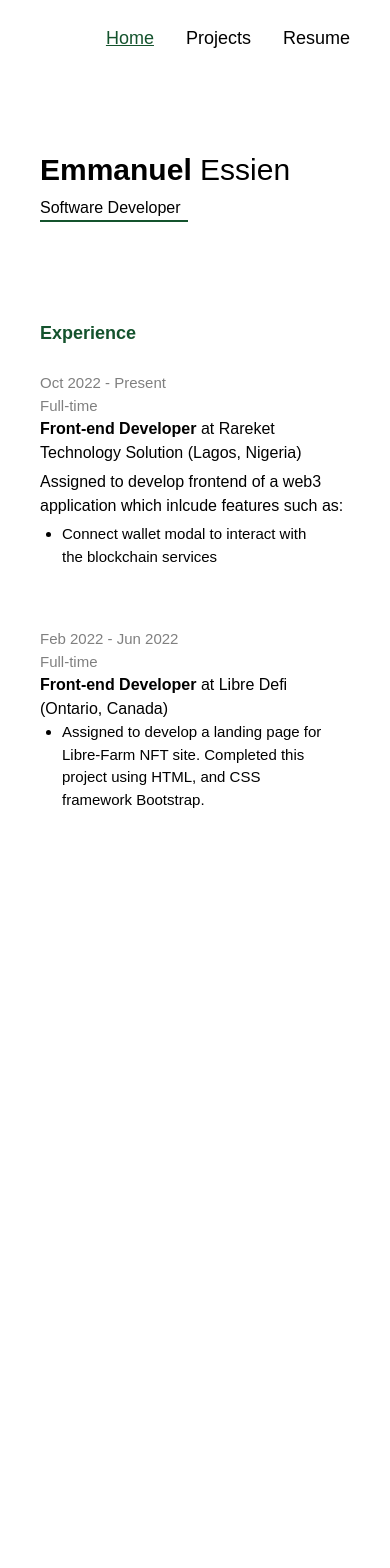
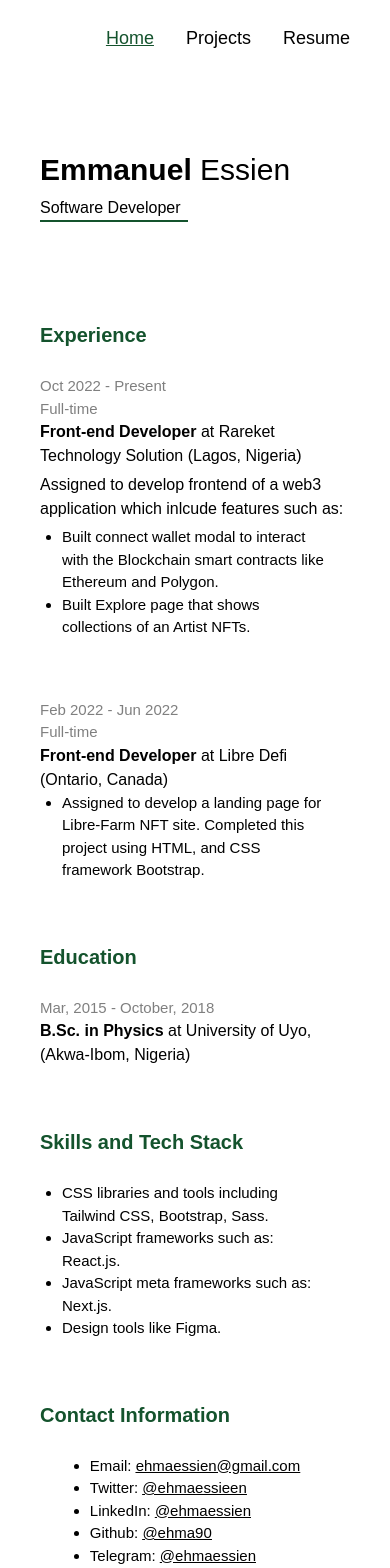
Before and after one commit to ehma90/Portfolio-App, a React (Create React App) app: page /resume in a window 390 px wide. Shown: the top 1568 px of the page. Before the commit the page ends 868 px from the top, so only its background shows below. Built offline with nearby package versions, Linux system fonts and the light colour scheme.

Commit message:
Update Resume page

```diff
--- a/src/Component/Hero/About.jsx
+++ b/src/Component/Hero/About.jsx
@@ -4,10 +4,10 @@ function About() {
   return (
     <div className='mt-[150px] mb-[100px] text-md md:text-lg'>
       <p className='leading-7'>I'm <span className='text-green-900 font-semibold '>Emmanuel,</span> a software developer from Nigeria.</p>
-      <p className='leading-7'>Currently building side projects, you can find it in <a href="https://github.com/ehma90" className='font-bold text-green-900 underline decoration-1'>my Github</a> repository.</p>
+      <p className='leading-7'>Currently building side projects, you can find it in <a href="https://github.com/ehma90" className='font-semibold text-green-900 underline decoration-1'>my Github</a> repository.</p>
       <p className='leading-7'>Available for jobs and collaborations.</p>
-      <p className='leading-7'>Join me on <a href="https://twitter.com/ehmaessieen">Twitter</a>, where I share tweets about things I like and memes.</p>
-      <p className='leading-7'>Feel free to send an <a href="mailto:ehmaessien@gmail.com" className=' font-bold text-green-900 underline decoration-1'>Email</a> </p>
+      <p className='leading-7'>Join me on <a href="https://twitter.com/ehmaessieen" className='font-semibold text-green-900 underline decoration-1'>Twitter</a>, where I share tweets about things I like and memes.</p>
+      <p className='leading-7'>Feel free to send an <a href="mailto:ehmaessien@gmail.com" className=' font-semibold text-green-900 underline decoration-1'>Email</a> </p>
     </div>
   );
 }
--- a/src/Component/pages/Resume.jsx
+++ b/src/Component/pages/Resume.jsx
@@ -12,20 +12,28 @@ function Resume() {
       </div>
 
       <div className="container mx-auto">
-        <h1 className="experience-header">Experience</h1>
+        <h2 className="resume-header">Experience</h2>
         <div className="experience">
           <div className="resume-list">
-            <label className="experience-date">Oct 2022 - Present</label>
-            <label className="experience-date">Full-time</label>
+            <label className="resume-date">Oct 2022 - Present</label>
+            <label className="resume-date">Full-time</label>
           </div>
           <div className="resume-list">
             <label className="FED">
-              Front-end Developer <span>at Rareket Technology Solution (Lagos, Nigeria)</span>{" "}
+              Front-end Developer{" "}
+              <span>at Rareket Technology Solution (Lagos, Nigeria)</span>{" "}
             </label>
             <ul>
-              <div className="title">Assigned to develop frontend of a web3 application which inlcude features such as:</div>
+              <div className="title">
+                Assigned to develop frontend of a web3 application which inlcude
+                features such as:
+              </div>
               <li>
-              Connect wallet modal to interact with the blockchain services
+                Built connect wallet modal to interact with the Blockchain smart
+                contracts like Ethereum and Polygon.
+              </li>
+              <li>
+                Built Explore page that shows collections of an Artist NFTs.
               </li>
             </ul>
           </div>
@@ -33,8 +41,8 @@ function Resume() {
 
         <div className="experience">
           <div className="resume-list">
-            <label className="experience-date">Feb 2022 - Jun 2022</label>
-            <label className="experience-date">Full-time</label>
+            <label className="resume-date">Feb 2022 - Jun 2022</label>
+            <label className="resume-date">Full-time</label>
           </div>
           <div className="resume-list">
             <label className="FED">
@@ -48,6 +56,69 @@ function Resume() {
             </ul>
           </div>
         </div>
+
+        <h2 className="resume-header">Education</h2>
+        <div className="education">
+          <div className="resume-list">
+            <label className="resume-date">Mar, 2015 - October, 2018</label>
+          </div>
+          <div className="resume-list">
+            <label className="FED">
+              B.Sc. in Physics{" "}
+              <span>
+                at University of Uyo, <br /> (Akwa-Ibom, Nigeria)
+              </span>
+            </label>
+          </div>
+        </div>
+
+        <h2 className="resume-header">Skills and Tech Stack</h2>
+        <div className=" stack">
+          <ul>
+            <li>
+              CSS libraries and tools including Tailwind CSS, Bootstrap, Sass.
+            </li>
+            <li>JavaScript frameworks such as: React.js.</li>
+            <li>JavaScript meta frameworks such as: Next.js.</li>
+            <li>Design tools like Figma.</li>
+          </ul>
+        </div>
+
+        <h2 className="resume-header">Contact Information</h2>
+        <div className="contact">
+          <ul>
+            <li>
+              Email:{" "}
+              <span>
+                <a href="mailto:ehmaessien@gmail.com">ehmaessien@gmail.com</a>
+              </span>
+            </li>
+            <li>
+              Twitter:{" "}
+              <span>
+                <a href="https://twitter.com/ehmaessieen">@ehmaessieen</a>
+              </span>
+            </li>
+            <li>
+              LinkedIn:{" "}
+              <span>
+                <a href="https://linkedin.com/in/ehmaessien">@ehmaessien</a>
+              </span>
+            </li>
+            <li>
+              Github:{" "}
+              <span>
+                <a href="https://github.com/ehma90">@ehma90</a>
+              </span>
+            </li>
+            <li>
+              Telegram:{" "}
+              <span>
+                <a href="https://t.me/ehma90">@ehmaessien</a>
+              </span>
+            </li>
+          </ul>
+        </div>
       </div>
     </div>
   );
--- a/src/style/project.css
+++ b/src/style/project.css
@@ -1,7 +1,7 @@
 .goBack {
   cursor: pointer;
   display: flex;
-  align-content: center;
+  align-items: center;
   margin: 0 0 40px 119px;
 }
 
--- a/src/style/resume.css
+++ b/src/style/resume.css
@@ -3,6 +3,10 @@ ul li{
     font-size: 15px;
     font-weight: 300;
     margin: 0 22px;
+}
+
+ul span{
+    text-decoration: underline;
 }
 
 ul .title{
@@ -24,20 +28,21 @@ ul .title{
     margin: 0 25px;
 }
 
-.experience-date{
+
+.resume-date{
     font-weight: 300;
     display: block;
     color: rgba(0, 0, 0, 0.5);
     text-align: end;
 }
 
-.experience-header{
+.resume-header{
     display: flex;
     justify-content: center;
     margin: 0 0 10px 0px;
     color: #14532d;
     font-weight: 700;
-    font-size: 20px;
+    font-size: 22px;
 }
 
 .FED{
@@ -48,23 +53,44 @@ ul .title{
     font-weight: 400;
 }
 
+.education{
+    display: flex;
+    justify-content: center;
+    gap: 0 15px;
+    margin: 25px 0 60px 0;
+}
+
+.stack, .contact{
+    display: flex;
+    justify-content: center;
+    margin: 25px 0 60px 0;
+ }
+
+ .contact ul{
+     margin-bottom: 50px;
+ }
+
 @media (max-width: 768px){
     .experience{
         display: block
     }
 
-    .experience-date{
+    .resume-date{
     font-size: 15px;
         text-align: start;
     }
 
-    .experience-header{
+    .resume-header{
         display: block;
         margin: 0;
-        font-size: 18px;
+        font-size: 20px;
     }
 
     .resume-list{
         margin: 0;
     }
+
+    .education, .stack{
+        display: block;
+    }
 }
```
